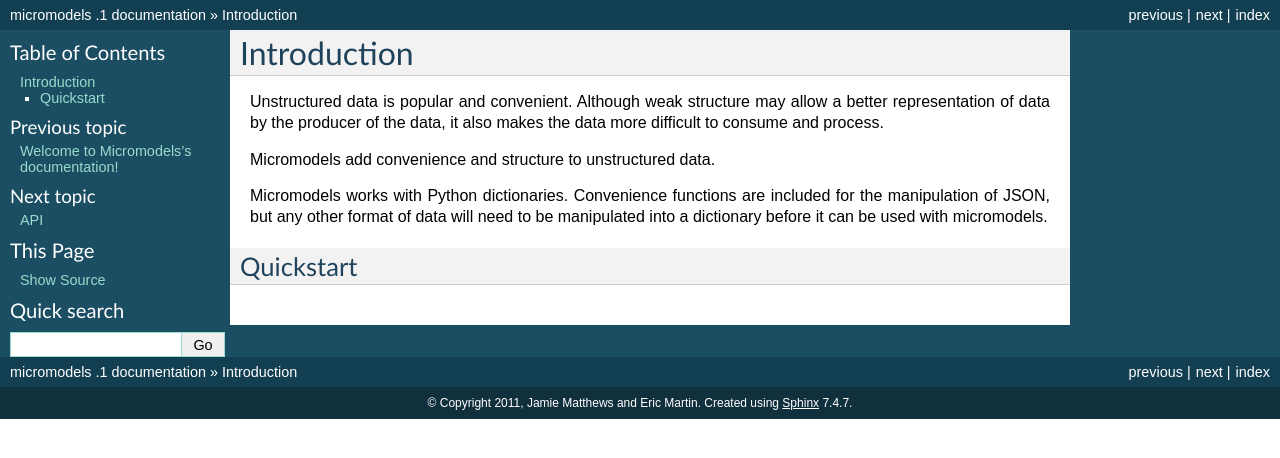
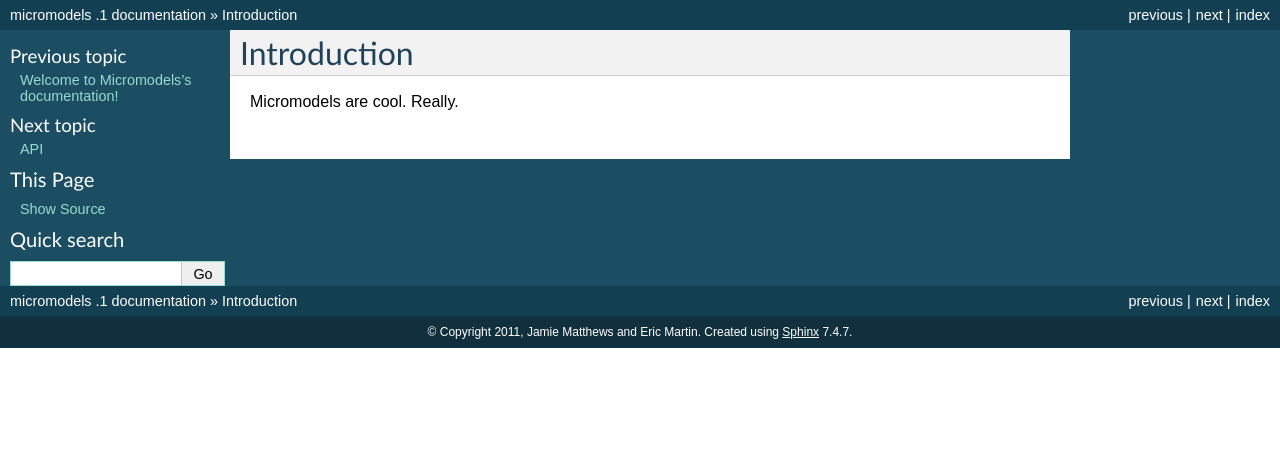
Before and after one commit to j4mie/micromodels, a Sphinx documentation site: the page built from docs/introduction.rst, in a window 1280 px wide. Shown: the top 458 px of the page. Built offline with Sphinx 7.4.7, drawn with Linux system fonts in a browser that asks for light colours.

Commit message:
Revert "Updated README for docs, about to begin hosting docs on github."
This reverts commit d4ce7fe5dd5a55da035fae9e4ca29c9f70801b9a.

```diff
--- a/docs/introduction.rst
+++ b/docs/introduction.rst
@@ -1,15 +1,4 @@
 Introduction
 ==================
 
-Unstructured data is popular and convenient. Although weak structure may allow a
-better representation of data by the producer of the data, it also makes the
-data more difficult to consume and process.
-
-Micromodels add convenience and structure to unstructured data.
-
-Micromodels works with Python dictionaries. Convenience functions are
-included for the manipulation of JSON, but any other format of data will need to
-be manipulated into a dictionary before it can be used with micromodels.
-
-Quickstart
------------
+Micromodels are cool. Really.
```
Also changed, not shown: README.md (+3 -3 lines).
